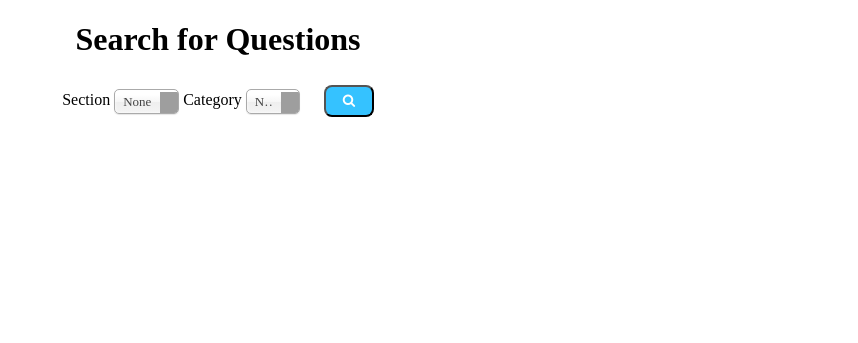
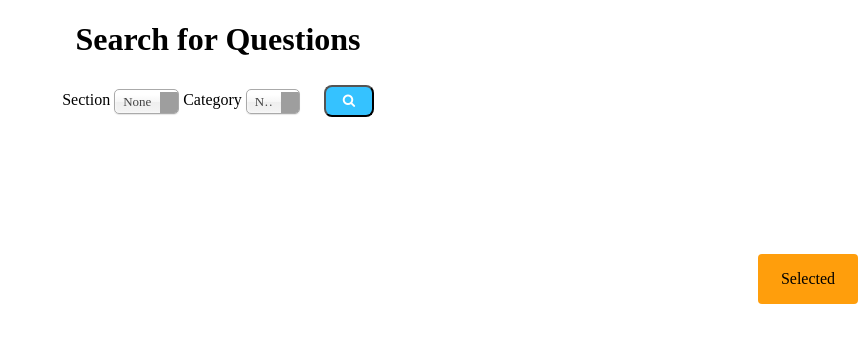
Before and after one commit to notbowen/RMSS_web, a Flask app: page /questions/search in a window 1280 px wide. Shown: the part 46-389 px from the top of the page, without its empty margins (422-1280 px from the left). Run offline with Flask 2, Linux system fonts and the light colour scheme; data that the repository does not hold is empty; grey boxes are pictures that could not be loaded.

Commit message:
Added selected qn sidebar

```diff
--- a/app/static/css/style.css
+++ b/app/static/css/style.css
@@ -4,6 +4,8 @@
     padding: 30px;
     border: 1px solid #dcdcdc;
     border-radius: 4px;
+    margin-top: 10px;
+    margin-bottom: 10px;
 }
 
 .answer-field {
@@ -19,6 +21,34 @@
 .selected {
     background: #abe2ff;
     z-index: -1;
+}
+
+.sticky {
+    position: sticky;
+    top: 50px;
+}
+
+.selected-questions {
+    position:fixed;
+    height:100%;
+    background: #dcdcdc;
+    width:200px;
+    right:0px;
+    margin-right: -200px;
+    z-index: 10;
+}
+
+#toggle-sel-qns {
+    position:fixed;
+    cursor: pointer;
+    width:100px;
+    height:50px;
+    right:0px;
+    background:rgb(255, 158, 12);
+    top:300px;
+    z-index: 10;
+    text-align: center;
+    border-radius: 4px;
 }
 
 .editorjs {
--- a/app/static/js/questions.js
+++ b/app/static/js/questions.js
@@ -15,7 +15,12 @@ window.on_select = on_select;
 
 // On delete button click, ask for confirmation and delete selected questions
 function on_delete(id) {
-    if (confirm("Are you sure you want to delete this question?\nAction is irreversible!\nQuestion ID: " + id) === true) {
+    if (
+        confirm(
+            "Are you sure you want to delete this question?\nAction is irreversible!\nQuestion ID: " +
+                id
+        ) === true
+    ) {
         // URL
         let url = build_url_with_params("/api/question/delete?id=" + id);
         location.href = url;
@@ -54,7 +59,7 @@ function build_url_with_params(url) {
 }
 
 // On search button click, search for questions
-document.getElementById("search-btn").addEventListener("click", function() {
+document.getElementById("search-btn").addEventListener("click", function () {
     // Get value of section-select
     let section = document.getElementById("section-select").value;
 
@@ -83,5 +88,27 @@ document.getElementById("search-btn").addEventListener("click", function() {
 });
 
 // Add filtering to the selects
-$("#section-select").chosen({width: "65px"});
+$("#section-select").chosen({ width: "65px" });
 $("#category-select").chosen();
+
+// Slide div in and out on click
+$(document).ready(function () {
+    var slider_width = $(".selected-questions").width();
+    $("#toggle-sel-qns").click(function () {
+        if (
+            $(this).css("margin-right") == slider_width + "px" &&
+            !$(this).is(":animated")
+        ) {
+            $(".selected-questions,#toggle-sel-qns").animate({
+                "margin-right": "-=" + slider_width,
+            });
+        } else {
+            if (!$(this).is(":animated")) {
+                // prevent double click to double margin
+                $(".selected-questions,#toggle-sel-qns").animate({
+                    "margin-right": "+=" + slider_width,
+                });
+            }
+        }
+    });
+});
--- a/app/templates/list_questions.html
+++ b/app/templates/list_questions.html
@@ -7,6 +7,7 @@
             class="question-editor"
             id="{{ question.id }}"
             onclick="on_select(this.id)"
+            style="cursor: pointer;"
         >
             <div onclick="event.stopPropagation()" id="{{ question.id }}">
                 <p>Question ID: {{ question.id }}</p>
--- a/app/templates/search_question.html
+++ b/app/templates/search_question.html
@@ -28,6 +28,14 @@
         <button onclick="" class="button" id="search-btn"><i class="fa fa-search"></i></button>
     </div>
 
+    <div class="selected-questions">
+        <h2>Selected Questions</h2>
+        <div id="selected-questions"></div>
+    </div>
+    <div id="toggle-sel-qns">
+        <p>Selected</p>
+    </div>
+
     <script>
         // Select section & category based on URL parameters
         let urlParams = new URLSearchParams(window.location.search);
```
